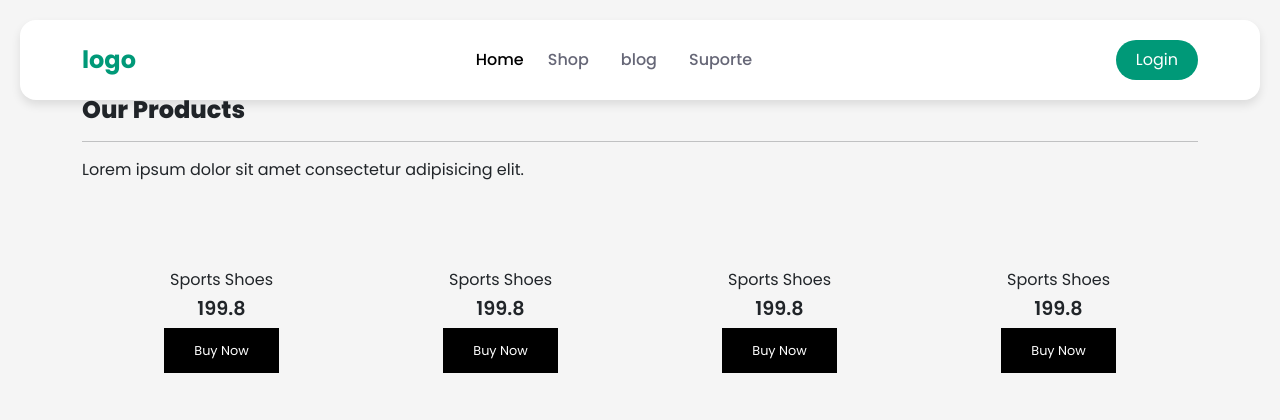
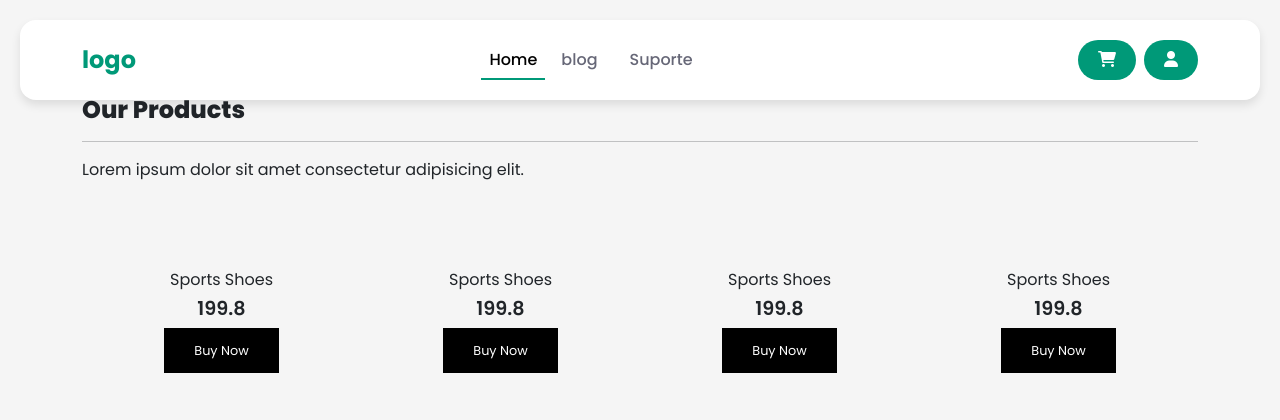
Before and after one commit to Nathanviana/ecommerce-php, a PHP site: page /shop.html in a window 1280 px wide. Shown: the top 420 px of the page. Run offline with PHP 8.4, Linux system fonts and the light colour scheme.

Commit message:
Redenção: versão funcional atualizada

```diff
--- a/assets/css/style.css
+++ b/assets/css/style.css
@@ -74,7 +74,7 @@ button:hover {
     transition: 0.3s color;
 }
 
-.login-button {
+.login-button, .shopcart-button {
     background-color: #009978;
     color: white;
     padding: 8px 20px;
@@ -241,9 +241,8 @@ footer li a:hover{
 }
 
 footer p{
-
     color: #fff;
-
+}
 /* single product */
 .small-img-group {
     display: flex;
@@ -300,5 +299,3 @@ footer p{
     }
 
 }
-
-}
--- a/shop.html
+++ b/shop.html
@@ -5,6 +5,9 @@
     <meta charset="UTF-8">
     <meta name="viewport" content="width=device-width, initial-scale=1.0">
     <title>Shop</title>
+
+    <!-- font awesome -->
+    <link href="https://cdnjs.cloudflare.com/ajax/libs/font-awesome/6.0.0/css/all.min.css" rel="stylesheet">
 
     <!-- bootstrap -->
     <link href="https://cdn.jsdelivr.net/npm/bootstrap@5.3.3/dist/css/bootstrap.min.css" rel="stylesheet"
@@ -14,7 +17,6 @@
     <link rel="stylesheet" href="/assets/css/style.css">
 
     <style>
-
         .product img {
             width: 100%;
             height: auto;
@@ -22,15 +24,14 @@
             object-fit: cover;
         }
 
-        .pagination{
+        .pagination {
             justify-content: center;
         }
 
-        .pagination li:hover a{
+        .pagination li:hover a {
             color: aliceblue;
             background-color: #000;
         }
-
     </style>
 
 </head>
@@ -53,18 +54,18 @@
                             <a class="nav-link active" aria-current="page" href="index.html">Home</a>
                         </li>
                         <li class="nav-item">
-                            <a class="nav-link mx-lg-2" href="shop.html">Shop</a>
-                        </li>
-                        <li class="nav-item">
                             <a class="nav-link mx-lg-2" href="#">blog</a>
                         </li>
                         <li class="nav-item">
                             <a class="nav-link mx-lg-2" href="#">Suporte</a>
-                        </li>
                     </ul>
                 </div>
             </div>
-            <a href="#" class="login-button">Login</a>
+
+            <!-- carrinho -->
+            <a class="shopcart-button mx-lg-2" href="shop.html"><i class="fa-solid fa-cart-shopping"></i></a>
+
+            <a href="#" class="login-button"><i class="fa-solid fa-user"></i></a>
             <button class="navbar-toggler pe-0" type="button" data-bs-toggle="offcanvas"
                 data-bs-target="#offcanvasNavbar" aria-controls="offcanvasNavbar" aria-label="Toggle navigation">
                 <span class="navbar-toggler-icon"></span>
@@ -172,7 +173,8 @@
                 <h5 class="p-name">Sports Shoes</h5>
                 <h4 class="p-price">199.8</h4>
                 <button class="buy-btn">Buy Now</button>
-            </div><div class="product text-center col-lg-3 col-md-4 col-sm-12">
+            </div>
+            <div class="product text-center col-lg-3 col-md-4 col-sm-12">
                 <img class="img-fluid md-3" src="" alt="">
 
                 <h5 class="p-name">Sports Shoes</h5>
```
Also changed, not shown: index.html (+8 -6 lines), single_product.html (+8 -5 lines). Lines whose indentation alone changed are shown as unchanged.
